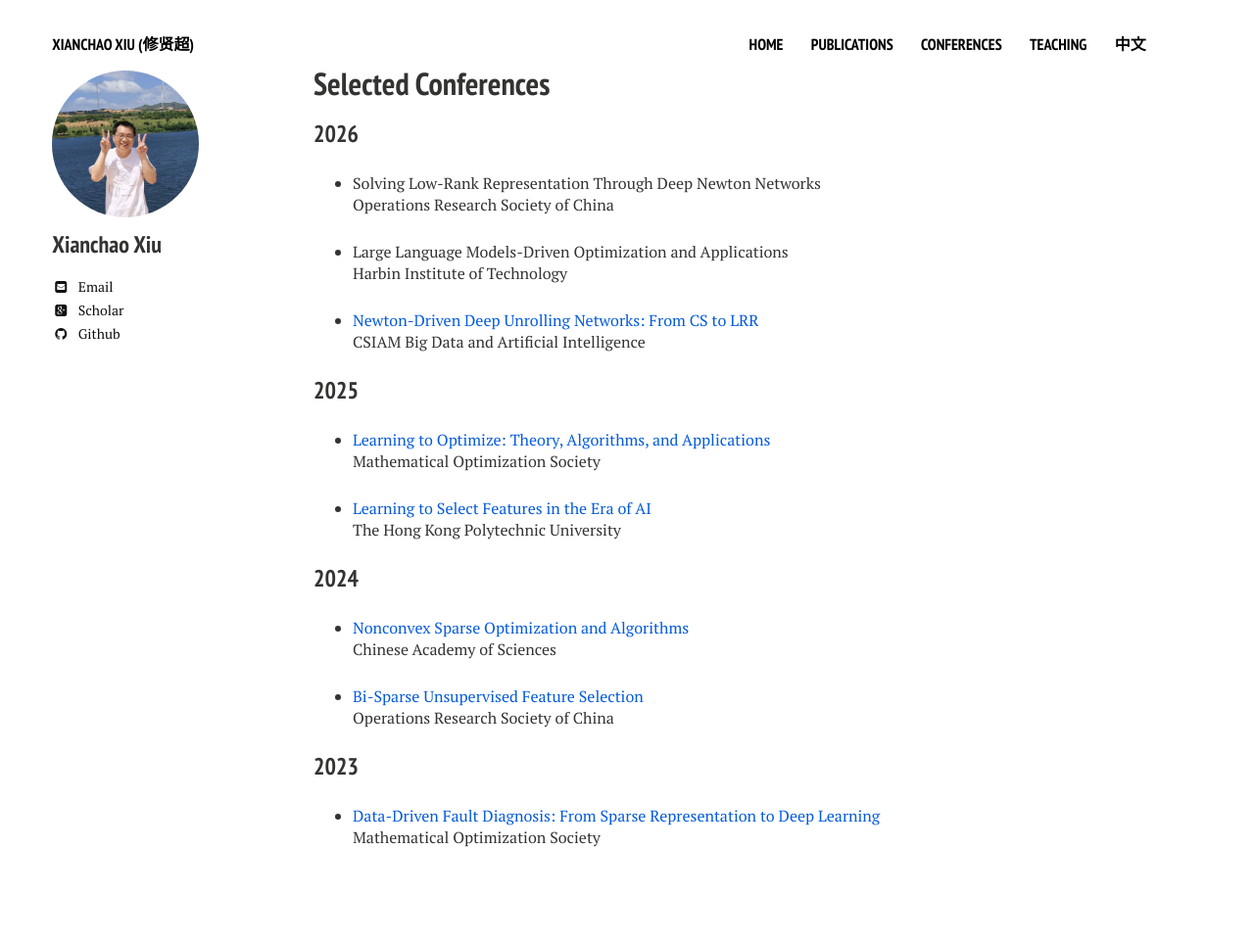
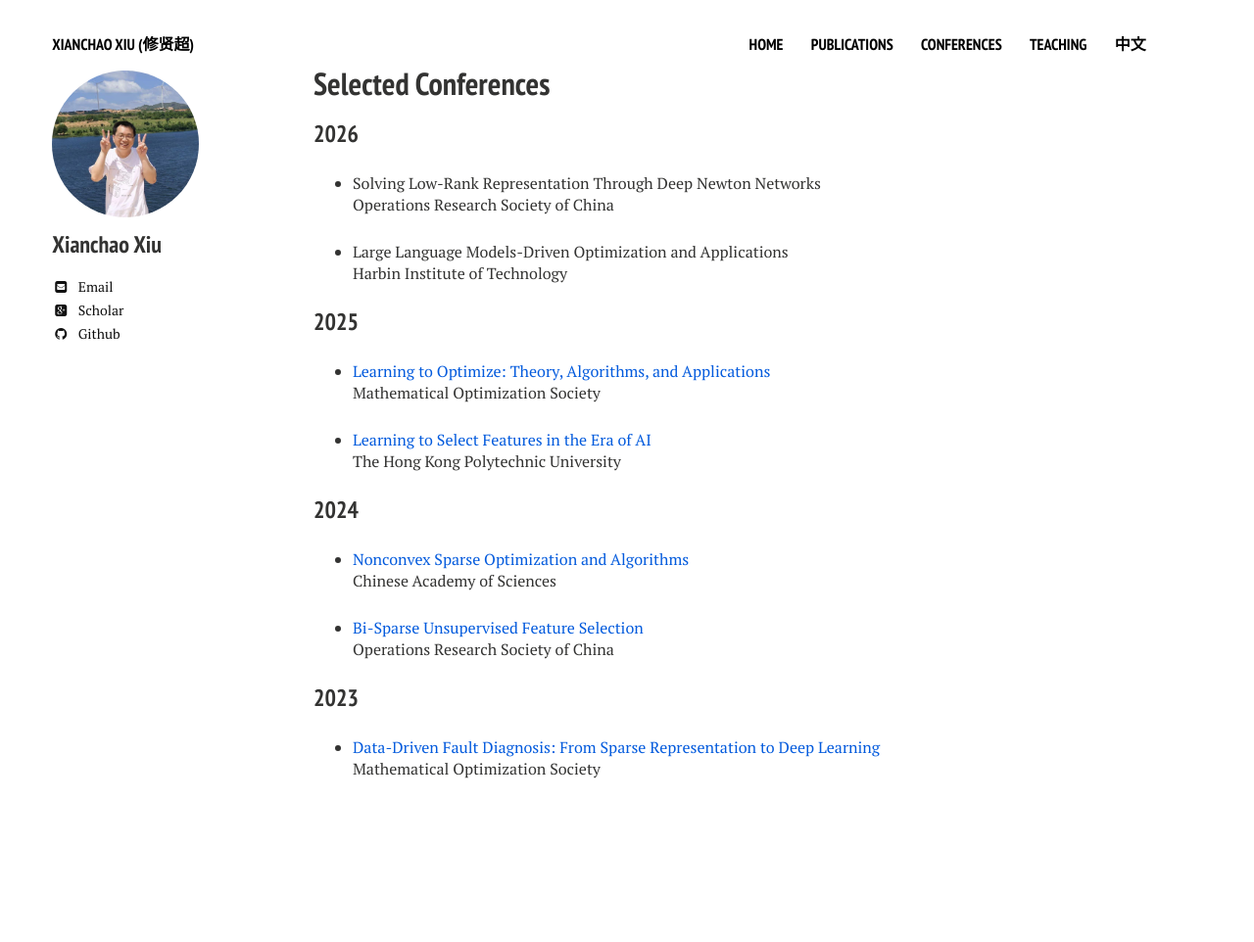
Before and after one commit to xianchaoxiu/xianchaoxiu.github.io, a Jekyll site: the page built from conferences/index.md, in a window 1280 px wide. Shown: the whole page at 98% size. Built offline with Jekyll 4.4.1, drawn with Linux system fonts in a browser that asks for light colours; nearby versions of some CDN libraries; after the commit the page ends 900 px from its top, so only the background shows below that.

Commit message:
Update index.md

```diff
--- a/conferences/index.md
+++ b/conferences/index.md
@@ -15,8 +15,6 @@ Operations Research Society of China <br>
 * Large Language Models-Driven Optimization and Applications <br>
 Harbin Institute of Technology <br>
 
-* <a href="../conferences/2026-BDAI.pdf" class="textlink" target="_blank"> Newton-Driven Deep Unrolling Networks: From CS to LRR </a><br>
-CSIAM Big Data and Artificial Intelligence <br>
 
 ### 2025
 * <a href="../conferences/2025-MOS.pdf" class="textlink" target="_blank"> Learning to Optimize: Theory, Algorithms, and Applications</a><br>
```
